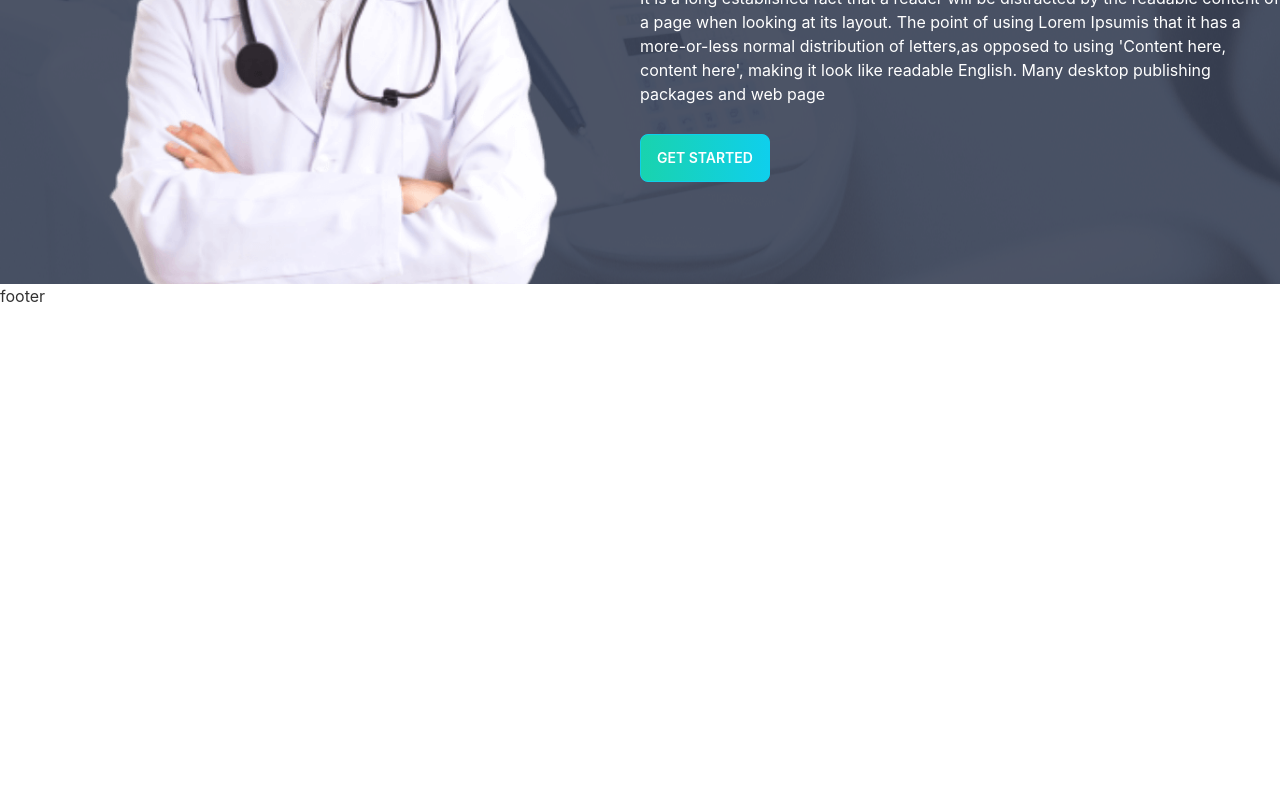
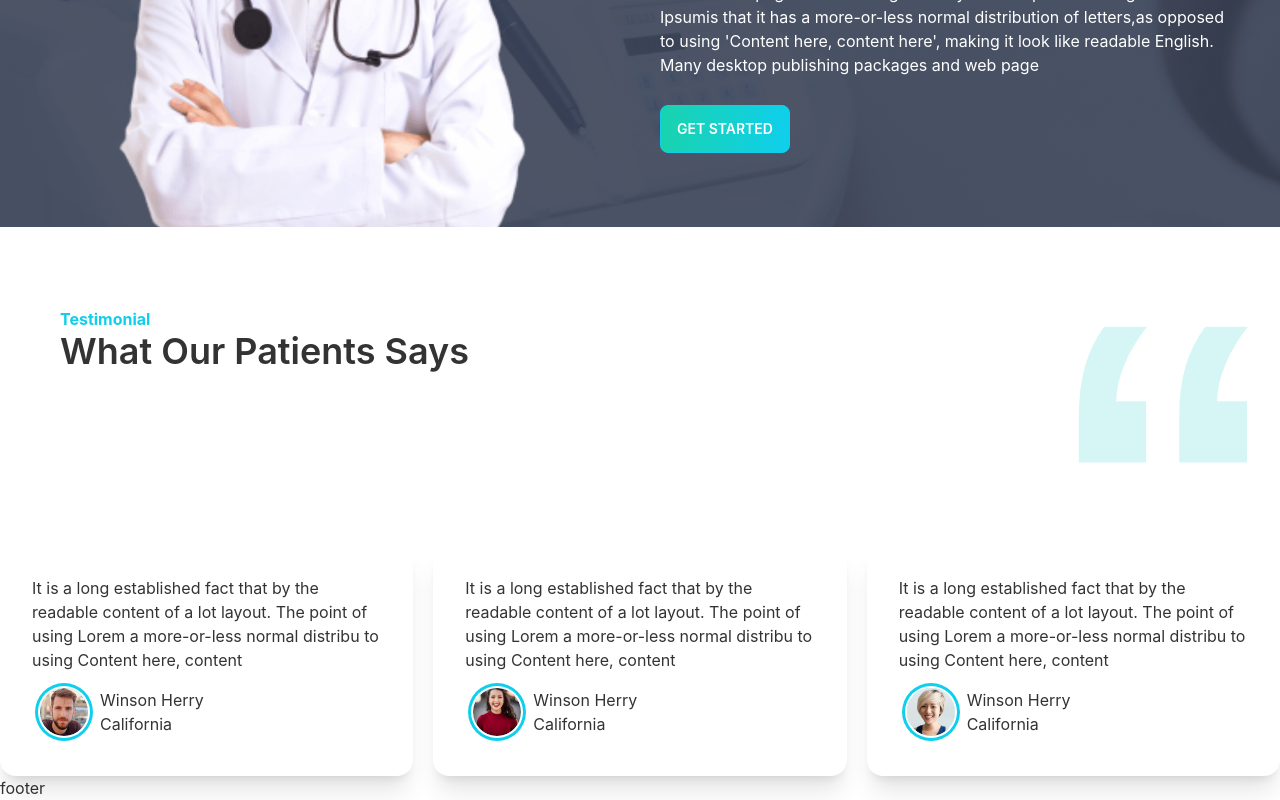
Before and after one commit to Fahimmuntasir1/Doctors-portal, a React (Create React App) app: page / in a window 1280 px wide. Shown: the part 2844-3644 px from the top of the page. Before the commit the page ends 3152 px from the top, so only its background shows below. Built offline with nearby package versions, Linux system fonts and the light colour scheme.

Commit message:
tstimonial section added

```diff
--- a/src/components/Pages/Home/Home.js
+++ b/src/components/Pages/Home/Home.js
@@ -4,6 +4,7 @@ import DentalCare from "./DentalCare";
 import Info from "./Info";
 import MakeAppointment from "./MakeAppointment";
 import Services from "./Services";
+import Testimonials from "./Testimonials";
 
 const Home = () => {
   return (
@@ -13,6 +14,7 @@ const Home = () => {
       <Services />
       <DentalCare />
       <MakeAppointment/>
+      <Testimonials/>
     </div>
   );
 };
--- a/src/components/Pages/Home/MakeAppointment.js
+++ b/src/components/Pages/Home/MakeAppointment.js
@@ -8,10 +8,10 @@ const MakeAppointment = () => {
       style={{ background: `url(${appointmentImg})` }}
       className="flex justify-center items-center mt-52"
     >
-      <div className="flex-1 mt-[-100px]">
+      <div className="flex-1 mt-[-100px] hidden lg:block w-full px-5">
         <img src={doctor} alt="doctor" />
       </div>
-      <div className="flex-1">
+      <div className="flex-1 mx-10">
         <p className="text-primary font-bold">Appointment</p>
         <h2 className="text-4xl font-semibold text-white my-4">
           Make an appointment Today
--- /dev/null
+++ b/src/components/Pages/Home/Testimonial.js
@@ -0,0 +1,29 @@
+import React from "react";
+
+const Testimonial = ({ user }) => {
+  const { img, name, country, review } = user;
+  return (
+    <div>
+      <div class="card lg:max-w-lg bg-base-100 shadow-xl">
+        <div class="card-body">
+          <p className="font-xs">{review}</p>
+          <div>
+            <div className="flex p-2">
+              <div class="avatar">
+                <div class="w-12 rounded-full ring ring-primary ring-offset-base-100 ring-offset-2">
+                  <img src={img} alt="" />
+                </div>
+              </div>
+              <div className="ml-3">
+                <h2>{name} </h2>
+                <p>{country}</p>
+              </div>
+            </div>
+          </div>
+        </div>
+      </div>
+    </div>
+  );
+};
+
+export default Testimonial;
--- /dev/null
+++ b/src/components/Pages/Home/Testimonials.js
@@ -0,0 +1,55 @@
+import React from "react";
+import user1 from "../../../assets/images/people1.png";
+import user2 from "../../../assets/images/people2.png";
+import user3 from "../../../assets/images/people3.png";
+import quote from "../../../assets/icons/quote.svg";
+import Testimonial from "./Testimonial";
+
+const Testimonials = () => {
+  const users = [
+    {
+      _id: 1,
+      img: user1,
+      name: "Winson Herry",
+      country: "California",
+      review:
+        "It is a long established fact that by the readable content of a lot layout. The point of using Lorem a more-or-less normal distribu to using Content here, content ",
+    },
+    {
+      _id: 2,
+      img: user2,
+      name: "Winson Herry",
+      country: "California",
+      review:
+        "It is a long established fact that by the readable content of a lot layout. The point of using Lorem a more-or-less normal distribu to using Content here, content ",
+    },
+    {
+      _id: 3,
+      img: user3,
+      name: "Winson Herry",
+      country: "California",
+      review:
+        "It is a long established fact that by the readable content of a lot layout. The point of using Lorem a more-or-less normal distribu to using Content here, content ",
+    },
+  ];
+  return (
+    <div>
+      <div className="flex justify-between py-20 px-5">
+        <div className="ml-10">
+          <p className="text-primary font-bold">Testimonial</p>
+          <h2 className="text-4xl font-semibold">What Our Patients Says</h2>
+        </div>
+        <div>
+          <img className="w-24 lg:w-48" src={quote} alt="" />
+        </div>
+      </div>
+      <div className="grid grid-cols-1 md:grid-cols-2 lg:grid-cols-3 gap-5">
+        {users.map((user) => (
+          <Testimonial key={user._id} user={user}></Testimonial>
+        ))}
+      </div>
+    </div>
+  );
+};
+
+export default Testimonials;
```
